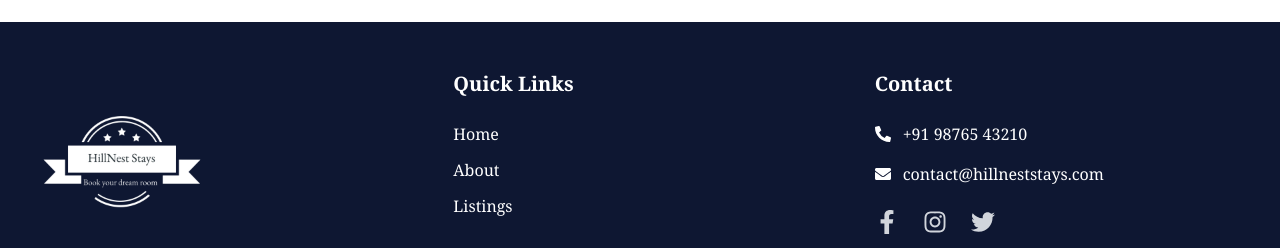
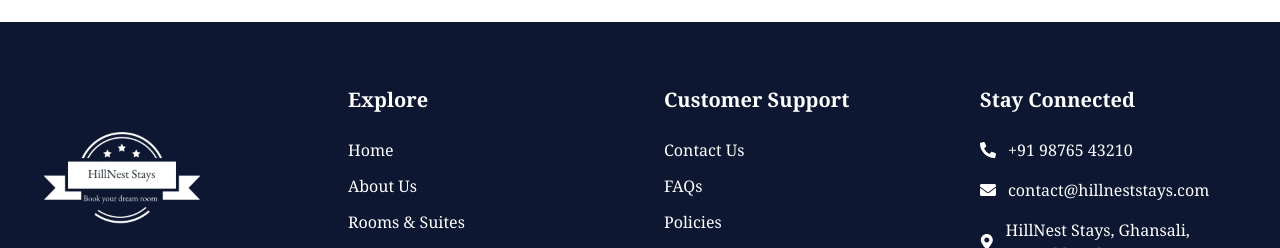
Before and after one commit to PraveenNegi1/Resort, a Next.js app: page /diningArea in a window 1280 px wide. Shown: the part 2552-2800 px from the top of the page. Built offline with nearby package versions, Linux system fonts and the light colour scheme.

Commit message:
feat: enhance page transitions and animations in Hero and DiningArea components; improve footer layout and content for better user engagement

```diff
--- a/app/diningArea/page.jsx
+++ b/app/diningArea/page.jsx
@@ -14,34 +14,38 @@ const page = () => {
   ];
 
   const [currentImageIndex, setCurrentImageIndex] = useState(0);
-  const [isFading, setIsFading] = useState(false);
 
   useEffect(() => {
     const interval = setInterval(() => {
-      setIsFading(true);
-      setTimeout(() => {
       setCurrentImageIndex((prevIndex) =>
         prevIndex === backgroundImages.length - 1 ? 0 : prevIndex + 1
       );
-        setIsFading(false);
-      }, 600);
     }, 4000);
-
     return () => clearInterval(interval);
-  }, [backgroundImages.length]);
+  }, []);
 
   return (
     <div className="min-h-screen bg-gray-50 font-serif">
-      <section className="relative h-screen bg-cover bg-center">
+      <section className="relative h-screen overflow-hidden">
+        {backgroundImages.map((img, index) => (
           <div
-          className="absolute inset-0 bg-cover bg-center transition-opacity duration-1200"
+            key={index}
+            className={`absolute inset-0 bg-cover bg-center transition-all duration-1000 ease-in-out ${
+              index === currentImageIndex
+                ? "opacity-100 z-10 scale-110"
+                : "opacity-0 z-0 scale-100"
+            }`}
             style={{
-            backgroundImage: `url('${backgroundImages[currentImageIndex]}')`,
-            opacity: isFading ? 0 : 1,
+              backgroundImage: `url('${img}')`,
+              animation:
+                index === currentImageIndex
+                  ? "zoomIn 4000ms ease-out backword"
+                  : "none",
             }}
           />
+        ))}
 
-        <div className="absolute inset-0  flex flex-col justify-center items-center text-white px-4 text-center">
+        <div className="absolute inset-0 bg-gradient-to-b from-black/60 to-black/30 flex flex-col justify-center items-center text-white px-4 text-center z-20">
           <h1 className="text-3xl md:text-4xl  font-serif mb-4 drop-shadow-lg">
             Welcome to HillNest Stays
           </h1>
@@ -50,6 +54,16 @@ const page = () => {
             elegant sitting area.
           </p>
         </div>
+        <style jsx>{`
+          @keyframes zoomIn {
+            0% {
+              transform: scale(3);
+            }
+            100% {
+              transform: scale(1.1);
+            }
+          }
+        `}</style>
       </section>
 
       {/* Header Section */}
--- a/components/Footer.jsx
+++ b/components/Footer.jsx
@@ -5,93 +5,140 @@ import {
   FaTwitter,
   FaPhoneAlt,
   FaEnvelope,
+  FaMapMarkerAlt,
 } from "react-icons/fa";
 import Image from "next/image";
 
 export default function Footer() {
   return (
-    <footer className=" bg-[#0e1732] text-[#957C3D] py-12">
+    <footer className="bg-[#0e1732] text-[#957C3D] pt-16 pb-8">
       <div className="max-w-7xl mx-auto px-4 sm:px-6 lg:px-8 font-serif">
-        <div className="grid grid-cols-1 md:grid-cols-3 gap-12">
+        <div className="grid grid-cols-1 md:grid-cols-4 gap-12">
+          {/* Logo and Description */}
           <div className="flex flex-col items-center md:items-start">
             <div className="mb-4">
               <Image
                 src="/logo2.png"
-                alt="Hotels Logo"
+                alt="HillNest Logo"
                 width={180}
                 height={180}
                 className="object-contain"
               />
             </div>
-            <p className="text-white text-center md:text-left max-w-xs">
-              Simplifying your room search with verified listings and dedicated
-              support.
+            <p className="text-white text-center md:text-left max-w-xs leading-relaxed">
+              Discover comfort and luxury in the lap of the Himalayas. HillNest
+              Stays offers curated hotel experiences to make every trip
+              unforgettable.
             </p>
           </div>
 
-          <div className="flex flex-col items-center md:items-start">
-            <h3 className="text-xl font-semibold mb-6 text-white">
-              Quick Links
-            </h3>
+          {/* Explore Links */}
+          <div>
+            <h3 className="text-xl font-semibold mb-6 text-white">Explore</h3>
             <ul className="space-y-3 text-white">
               <li>
-                <Link
-                  href="/"
-                  className="hover:text-white transition-colors duration-300"
-                >
+                <Link href="/" className="hover:text-[#957C3D] transition">
                   Home
                 </Link>
               </li>
               <li>
-                <Link
-                  href="/about"
-                  className="hover:text-white transition-colors duration-300"
-                >
-                  About
+                <Link href="/about" className="hover:text-[#957C3D] transition">
+                  About Us
                 </Link>
               </li>
-
               <li>
                 <Link
                   href="/listings"
-                  className="hover:text-white transition-colors duration-300"
+                  className="hover:text-[#957C3D] transition"
                 >
-                  Listings
+                  Rooms & Suites
+                </Link>
+              </li>
+              <li>
+              </li>
+              <li>
+                <Link
+                  href="/gallery"
+                  className="hover:text-[#957C3D] transition"
+                >
+                  Gallery
                 </Link>
               </li>
             </ul>
           </div>
 
-          <div className="flex flex-col items-center md:items-start">
-            <h3 className="text-xl font-semibold mb-6 text-white">Contact</h3>
-            <div className="space-y-4 text-white">
+          {/* Support Links */}
+          <div>
+            <h3 className="text-xl font-semibold mb-6 text-white">
+              Customer Support
+            </h3>
+            <ul className="space-y-3 text-white">
+              <li>
+                <Link
+                  href="/contact"
+                  className="hover:text-[#957C3D] transition"
+                >
+                  Contact Us
+                </Link>
+              </li>
+              <li>
+                <Link href="/faq" className="hover:text-[#957C3D] transition">
+                  FAQs
+                </Link>
+              </li>
+              <li>
+                <Link
+                  href="/policies"
+                  className="hover:text-[#957C3D] transition"
+                >
+                  Policies
+                </Link>
+              </li>
+              <li>
+                <Link
+                  href="/support"
+                  className="hover:text-[#957C3D] transition"
+                >
+                  Help Center
+                </Link>
+              </li>
+            </ul>
+          </div>
+
+          {/* Contact Info and Socials */}
+          <div className="text-white">
+            <h3 className="text-xl font-semibold mb-6">Stay Connected</h3>
+            <div className="space-y-4">
               <p className="flex items-center gap-3">
-                <FaPhoneAlt className="text-white" />
-                <span>+91 98765 43210</span>
+                <FaPhoneAlt /> <span>+91 98765 43210</span>
               </p>
               <p className="flex items-center gap-3">
-                <FaEnvelope className="text-white" />
-                <span>contact@hillneststays.com</span>
+                <FaEnvelope /> <span>contact@hillneststays.com</span>
+              </p>
+              <p className="flex items-center gap-3">
+                <FaMapMarkerAlt />{" "}
+                <span>HillNest Stays, Ghansali, Uttarakhand</span>
               </p>
             </div>
+
             <div className="flex space-x-6 mt-6 text-2xl text-gray-300">
               <a
                 href="#"
-                className="hover:text-white transform hover:scale-110 transition-all duration-300"
+                className="hover:text-white hover:scale-110 transition"
                 aria-label="Facebook"
               >
                 <FaFacebookF />
               </a>
               <a
                 href="#"
-                className="hover:text-white transform hover:scale-110 transition-all duration-300"
+                className="hover:text-white hover:scale-110 transition"
                 aria-label="Instagram"
               >
                 <FaInstagram />
               </a>
               <a
                 href="#"
-                className="hover:text-white transform hover:scale-110 transition-all duration-300"
+                className="hover:text-white hover:scale-110 transition"
                 aria-label="Twitter"
               >
                 <FaTwitter />
@@ -99,10 +146,13 @@ export default function Footer() {
             </div>
           </div>
         </div>
-        <div className="mt-12 pt-8 border-t border-white text-center">
-          <p className="text-white text-sm">
+
+        {/* Footer Bottom */}
+        <div className="mt-12 pt-8 border-t border-white text-center text-sm text-white">
+          <p>
             © {new Date().getFullYear()} HillNest Stays. All rights reserved.
           </p>
+          <p className="mt-2">Crafted with love in the hills of Uttarakhand.</p>
         </div>
       </div>
     </footer>
--- a/components/Hero.jsx
+++ b/components/Hero.jsx
@@ -6,44 +6,46 @@ import { useState, useEffect } from "react";
 export default function Home() {
   const backgroundImages = [
     "https://images.unsplash.com/photo-1680503146476-abb8c752e1f4?q=80&w=2070&auto=format&fit=crop&ixlib=rb-4.1.0",
-    "https://images.unsplash.com/photo-1729605411476-defbdab14c54?q=80&w=2070&auto=format&fit=crop&ixlib=rb-4.1.0&ixid=M3wxMjA3fDB8MHxwaG90by1wYWdlfHx8fGVufDB8fHx8fA%3D%3D",
-    "https://images.unsplash.com/photo-1687180497323-0750d6fe0124?q=80&w=2070&auto=format&fit=crop&ixlib=rb-4.1.0&ixid=M3wxMjA3fDB8MHxwaG90by1wYWdlfHx8fGVufDB8fHx8fA%3D%3D",
-    "https://images.unsplash.com/photo-1741506131058-533fcf894483?q=80&w=1974&auto=format&fit=crop&ixlib=rb-4.1.0&ixid=M3wxMjA3fDB8MHxwaG90by1wYWdlfHx8fGVufDB8fHx8fA%3D%3D",
-    "https://images.unsplash.com/photo-1583845112203-29329902332e?q=80&w=1974&auto=format&fit=crop&ixlib=rb-4.1.0&ixid=M3wxMjA3fDB8MHxwaG90by1wYWdlfHx8fGVufDB8fHx8fA%3D%3D",
+    "https://images.unsplash.com/photo-1729605411476-defbdab14c54?q=80&w=2070&auto=format&fit=crop&ixlib=rb-4.1.0",
+    "https://images.unsplash.com/photo-1687180497323-0750d6fe0124?q=80&w=2070&auto=format&fit=crop&ixlib=rb-4.1.0",
+    "https://images.unsplash.com/photo-1741506131058-533fcf894483?q=80&w=2070&auto=format&fit=crop&ixlib=rb-4.1.0",
+    "https://images.unsplash.com/photo-1583845112203-29329902332e?q=80&w=2070&auto=format&fit=crop&ixlib=rb-4.1.0",
   ];
 
   const [currentImageIndex, setCurrentImageIndex] = useState(0);
-  const [nextImageIndex, setNextImageIndex] = useState(1);
-  const [isFading, setIsFading] = useState(false);
 
   useEffect(() => {
     const interval = setInterval(() => {
-      setIsFading(true);
-      setTimeout(() => {
       setCurrentImageIndex((prevIndex) =>
         prevIndex === backgroundImages.length - 1 ? 0 : prevIndex + 1
       );
-        setNextImageIndex((prevIndex) =>
-          prevIndex === backgroundImages.length - 1 ? 0 : prevIndex + 1
-        );
-        setIsFading(false);
-      }, 900);
     }, 4000);
     return () => clearInterval(interval);
   }, []);
 
   return (
     <div className="font-sans text-gray-800">
-      <section className="relative h-screen bg-cover bg-center">
+      {/* Hero Section */}
+      <section className="relative h-screen overflow-hidden">
+        {backgroundImages.map((img, index) => (
           <div
-          className="absolute inset-0 bg-cover bg-center transition-opacity duration-1200"
+            key={index}
+            className={`absolute inset-0 bg-cover bg-center transition-all duration-1000 ease-in-out ${
+              index === currentImageIndex
+                ? "opacity-100 z-10 scale-110"
+                : "opacity-0 z-0 scale-100"
+            }`}
             style={{
-            backgroundImage: `url('${backgroundImages[currentImageIndex]}')`,
-            opacity: isFading ? 0 : 1,
+              backgroundImage: `url('${img}')`,
+              animation:
+                index === currentImageIndex
+                  ? "zoomIn 4000ms ease-out backword"
+                  : "none",
             }}
           />
+        ))}
 
-        <div className="absolute inset-0 bg-gradient-to-b from-black/60 to-black/30 flex flex-col justify-center items-center text-white px-4 text-center">
+        <div className="absolute inset-0 bg-gradient-to-b from-black/60 to-black/30 flex flex-col justify-center items-center text-white px-4 text-center z-20">
           <h1 className="text-4xl sm:text-5xl md:text-6xl font-serif mb-4 drop-shadow-lg">
             Welcome to HillNest Stays
           </h1>
@@ -57,10 +59,23 @@ export default function Home() {
             Explore Rooms
           </Link>
         </div>
+
+        {/* Custom CSS for zoom animation */}
+        <style jsx>{`
+          @keyframes zoomIn {
+            0% {
+              transform: scale(3);
+            }
+            100% {
+              transform: scale(1.1);
+            }
+          }
+        `}</style>
       </section>
 
+      {/* Why Choose Section */}
       <section className="bg-[#0e1732] py-16 px-4 sm:px-8 md:px-20 text-center font-serif">
-        <h2 className="text-3xl md:text-4xl font-serif text-white mb-8">
+        <h2 className="text-3xl md:text-4xl text-white mb-8">
           Why Choose HillNest Stays?
         </h2>
         <div className="max-w-4xl mx-auto text-white text-lg leading-relaxed">
@@ -78,7 +93,7 @@ export default function Home() {
           <p className="mb-4">
             Discover the beauty of the wild — without compromising on comfort.
             Whether it's a romantic retreat, a solo escape, or a family
-            adventure, Tranquil Stay is your ideal getaway.
+            adventure, HillNest Stay is your ideal getaway.
           </p>
           <p className="mb-4">
             Each of our rooms is crafted with natural materials and modern
@@ -105,6 +120,7 @@ export default function Home() {
         </div>
       </section>
 
+      {/* Our Rooms Section */}
       <section className="py-16 px-4 sm:px-8 md:px-16 bg-[#F1EDE6]">
         <h2 className="text-3xl md:text-4xl font-serif text-center mb-12 text-[#0e1732]">
           Our Rooms
@@ -149,13 +165,11 @@ export default function Home() {
                 />
               </div>
               <div className="p-5">
-                <h3 className="text-xl font-semibold font-serif mb-2 text-gray-500 group-hover:text-[#0e1732] transition">
+                <h3 className="text-xl font-semibold mb-2 text-gray-500 group-hover:text-[#0e1732] transition">
                   {room.title}
                 </h3>
-                <p className="text-gray-600 font-serif text-[18px]">
-                  {room.desc}
-                </p>
-                <p className="text-[16px] text-gray-700 mt-2 ">{room.detail}</p>
+                <p className="text-gray-600 text-[18px]">{room.desc}</p>
+                <p className="text-[16px] text-gray-700 mt-2">{room.detail}</p>
               </div>
             </Link>
           ))}
--- a/components/Testimonials.jsx
+++ b/components/Testimonials.jsx
@@ -1,5 +1,5 @@
 "use client";
-import { useState } from "react";
+import { useState, useEffect } from "react";
 import Image from "next/image";
 import { FaStar, FaArrowLeft, FaArrowRight } from "react-icons/fa";
 
@@ -65,6 +65,14 @@ const Testimonials = () => {
     setCurrentPage((prev) => (prev - 1 + totalPages) % totalPages);
   };
 
+  useEffect(() => {
+    const interval = setInterval(() => {
+      handleNext();
+    }, 3000); // Auto-advance every 3 seconds
+
+    return () => clearInterval(interval); // Cleanup on unmount
+  }, []);
+
   const startIndex = currentPage * itemsPerPage;
   const currentTestimonials = testimonials.slice(
     startIndex,
```
Lines whose indentation alone changed are shown as unchanged.
